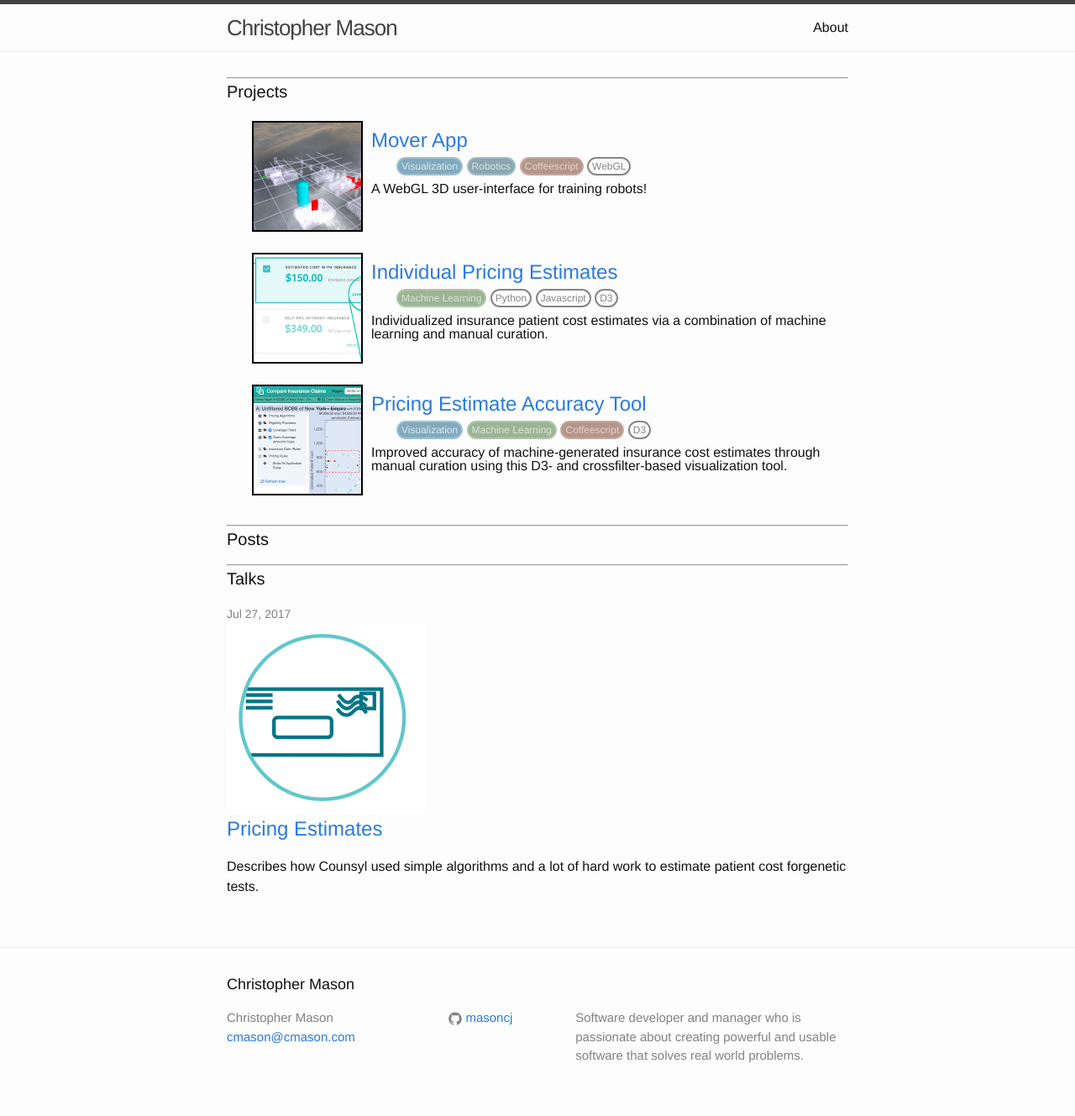
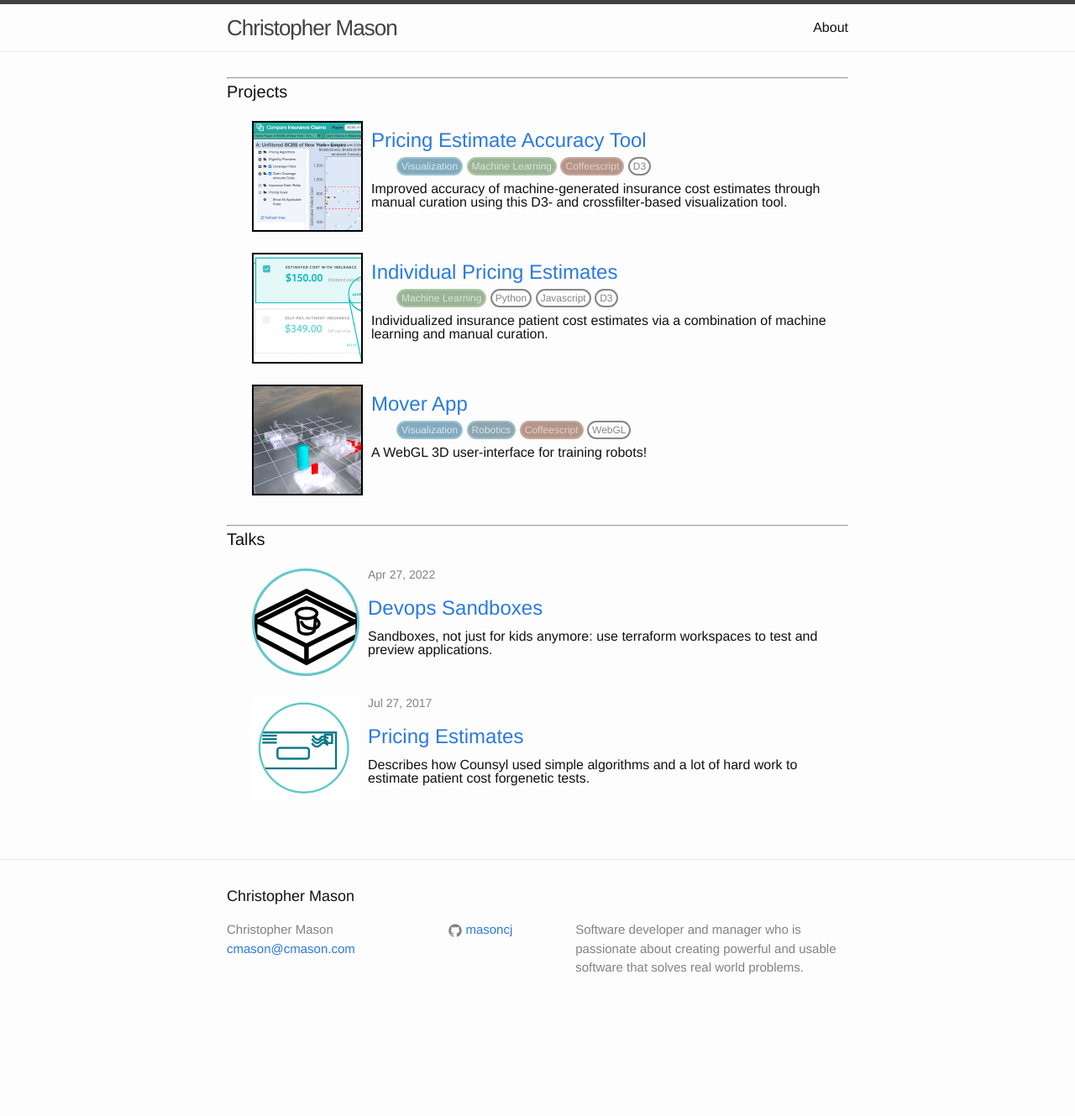
Before and after one commit to masoncj/masoncj.github.io, a Jekyll site: the page built from index.html, in a window 1280 px wide. Shown: the whole page at 84% size. Built offline with Jekyll 4.4.1, drawn with Linux system fonts in a browser that asks for light colours; a script that is not in the unit is left out; after the commit the page ends 1224 px from its top, so only the background shows below that.

Commit message:
Add sandbox talk

```diff
--- a/_sass/_layout.scss
+++ b/_sass/_layout.scss
@@ -189,11 +189,6 @@
     color: $grey-color;
 }
 
-.post-link {
-    display: block;
-    font-size: 24px;
-}
-
 .talk-list {
     margin-left: 0;
     list-style: none;
--- a/_sass/_project-list.scss
+++ b/_sass/_summary-list.scss
@@ -1,12 +1,12 @@
 
-/* Projects */
-.project-list {
+/* Index page summary items */
+.summary-list {
   overflow: auto;  // Clear floats.
 
   li {
     list-style: none;
   }
-  .project-container {
+  .summary-container {
     clear: both;
   }
 
@@ -16,8 +16,7 @@
 
   @import "tags";
 
-  .project-icon {
-    border: 2px solid black;
+  %summary-icon-shared {
     width: 128px;
     height: 128px;
     float: left;
@@ -26,7 +25,16 @@
     margin-right: 10px;
   }
 
-  .project-info {
+  .summary-icon {
+    @extend %summary-icon-shared;
+  }
+
+  .summary-icon-square {
+    @extend %summary-icon-shared;
+    border: 2px solid black;
+  }
+
+  .summary-info {
     padding: 10px;
 
     p:empty {
@@ -38,4 +46,12 @@
       margin-top: 8px;
     }
   }
+  .summary-meta {
+    font-size: $small-font-size;
+    color: $grey-color;
+  }
+  .summary-link {
+      display: block;
+      font-size: 24px;
+  }
 }
--- /dev/null
+++ b/_talks/20220427_sandboxes.md
@@ -0,0 +1,21 @@
+---
+layout: talk
+title: Devops Sandboxes
+date: 2022-04-27
+icon: sandbox_icon.svg
+tags: talk
+
+
+---
+
+Sandboxes, not just for kids anymore: use terraform workspaces to test and preview applications.
+
+<!--more-->
+
+**Lightning talk given at Devops Groundup April 2022**
+
+([Meetup page](https://www.meetup.com/portland-devops-groundup/events/284785491/))
+
+Navio makes web apps that help cancer patients and deploys them at Amazon using Terraform. In order to work on multiple features in parallel, and then quickly release them to production, we've created a system of sandbox environments that can be easily created and destroyed. Our solution relies on terraform workspaces, allows backend and frontends to be tested together or separately, and optimizes cost by sharing some components while keeping persistent state separate. We'll describe the system, demonstrate creating a sandbox and solicit ideas about how others solve this problem.
+
+<object class="talk-embed" data="../../images/talks/20220427_sandboxes/20220427_sandboxes.pdf" type='application/pdf'></object>
--- a/css/main.scss
+++ b/css/main.scss
@@ -50,7 +50,7 @@ $on-laptop:        800px;
         "base",
         "layout",
         "syntax-highlighting",
-        "project-list",
+        "summary-list",
         "project-page",
         "post-page"
 ;
--- a/index.html
+++ b/index.html
@@ -7,16 +7,16 @@ layout: default
 	<hr>
   <h1 class="page-heading">Projects</h1>
 
-  <ul class="project-list">
-    {% for project in site.projects %}
+  <ul class="summary-list">
+    {% for project in site.projects reversed %}
       <li>
-        <div class='project-container'>
-          <div class='project-icon'>
+        <div class='summary-container'>
+          <div class='summary-icon-square'>
             <img src="/images{{ project.url }}{{ project.icon }}"/>
           </div>
-          <div class='project-info'>
+          <div class='summary-info'>
             <h2>
-              <a class="post-link" href="{{ project.url | prepend: site.baseurl }}">{{ project.title }}</a>
+              <a class="summary-link" href="{{ project.url | prepend: site.baseurl }}">{{ project.title }}</a>
             </h2>
             <ul class='tag-list'>
               {% for tag in project.tags %}
@@ -33,45 +33,47 @@ layout: default
 </div>
 
 <div class="home">
-
+  {% if site.posts.size != 0 %}
   <hr>
   <h1 class="page-heading">Posts</h1>
 
-  <ul class="post-list">
-    {% for post in site.posts %}
+  <ul class="summary-list">
+    {% for post in site.posts reversed %}
       <li>
 
-        <div class='post-container'>
-          <div class='post-icon'>
+        <div class='summary-container'>
+          <div class='summary-icon'>
             <img src="/images{{ post.url }}{{ post.icon }}"/>
           </div>
-        <div class='post-info'>
+          <div class='summary-info'>
             <h2>
-            <a class="post-link" href="{{ post.url | prepend: site.baseurl }}">{{ post.title }}</a>
+              <a class="summary-link" href="{{ post.url | prepend: site.baseurl }}">{{ post.title }}</a>
             </h2>
             <p>{{ post.excerpt }}</p>
+          </div>
         </div>
       </li>
     {% endfor %}
   </ul>
+  {% endif %}
 
   <hr>
   <h1 class="page-heading">Talks</h1>
 
-  <ul class="talk-list">
-    {% for talk in site.talks %}
+  <ul class="summary-list">
+    {% for talk in site.talks reversed %}
       <li>
-        <span class="talk-meta">{{ talk.date | date: "%b %-d, %Y" }}</span>
-
-        <div class='talk-container'>
-          <div class='talk-icon'>
+        <div class='summary-container'>
+          <div class='summary-icon'>
             <img src="/images{{ talk.url }}{{ talk.icon }}"/>
           </div>
-        <div class='talk-info'>
+          <span class="summary-meta">{{ talk.date | date: "%b %-d, %Y" }}</span>
+          <div class='summary-info'>
             <h2>
-            <a class="talk-link" href="{{ talk.url | prepend: site.baseurl }}">{{ talk.title }}</a>
+              <a class="summary-link" href="{{ talk.url | prepend: site.baseurl }}">{{ talk.title }}</a>
             </h2>
             <p>{{ talk.excerpt }}</p>
+          </div>
         </div>
       </li>
     {% endfor %}
```
Also changed, not shown: images/talks/20220427_sandboxes/sandbox_icon.svg (added), 1 other file. Lines whose indentation alone changed are shown as unchanged.
